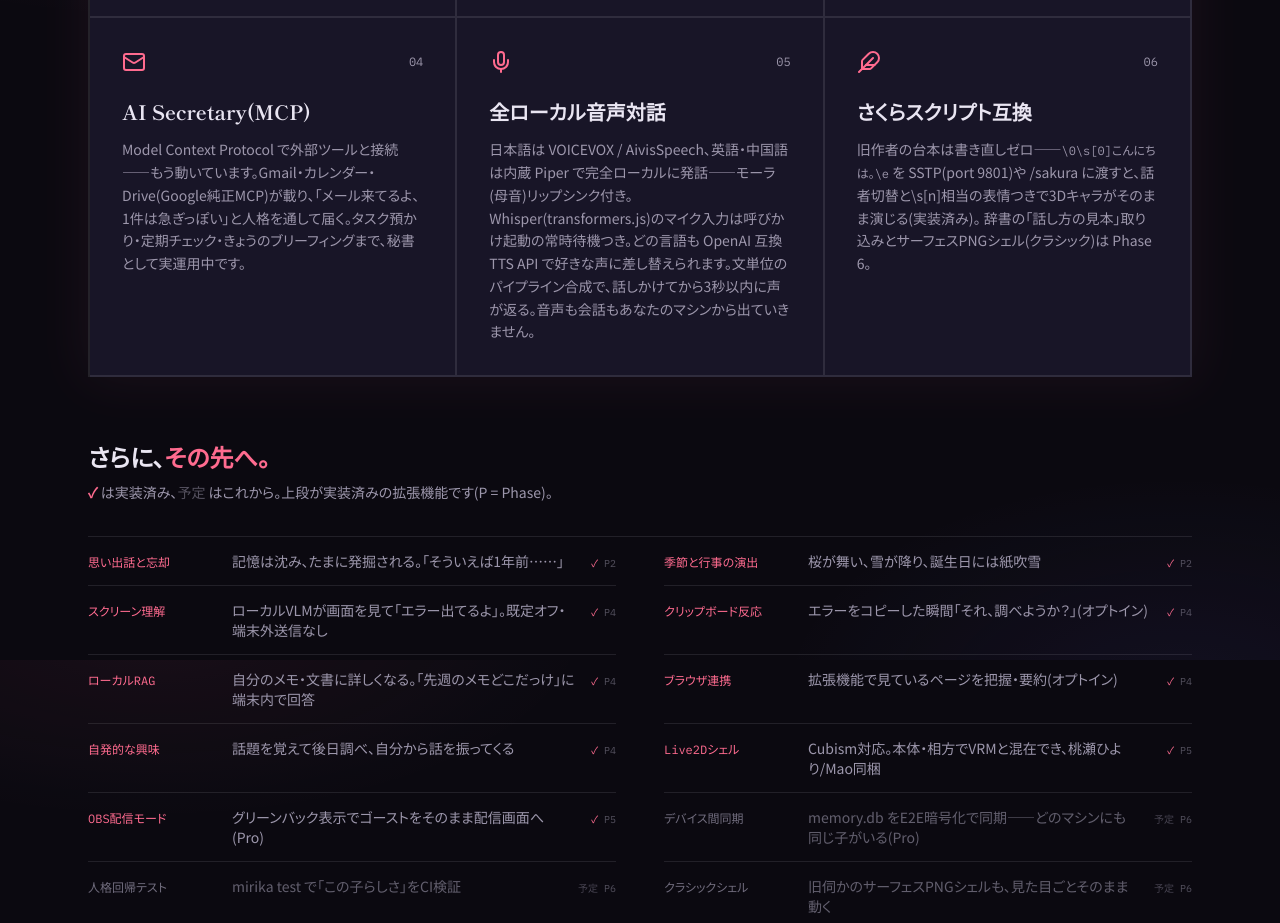
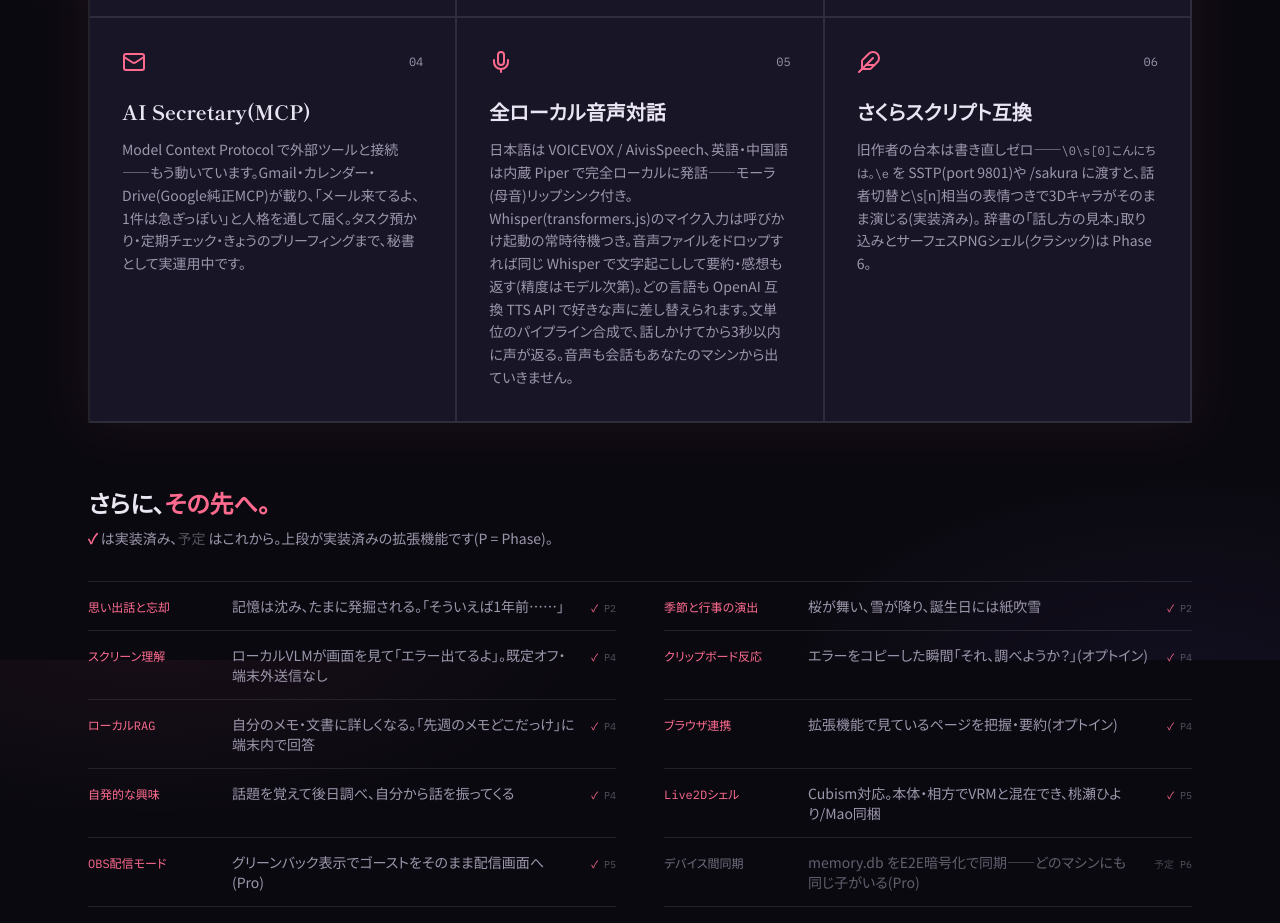
Before and after one commit to emerauda/mirika-web, a React (Vite) app: page / in a window 1280 px wide. Shown: the part 2540-3463 px from the top of the page. Built offline with nearby package versions, Linux system fonts and the light colour scheme.

Commit message:
Note the audio-file transcription on the voice card

```diff
--- a/src/components/Features.tsx
+++ b/src/components/Features.tsx
@@ -37,7 +37,7 @@ const FEATURES: Feature[] = [
     Icon: Mic,
     num: '05',
     title: '全ローカル音声対話',
-    desc: '日本語は VOICEVOX / AivisSpeech、英語・中国語は内蔵 Piper で完全ローカルに発話——モーラ(母音)リップシンク付き。Whisper(transformers.js)のマイク入力は呼びかけ起動の常時待機つき。どの言語も OpenAI 互換 TTS API で好きな声に差し替えられます。文単位のパイプライン合成で、話しかけてから3秒以内に声が返る。音声も会話もあなたのマシンから出ていきません。',
+    desc: '日本語は VOICEVOX / AivisSpeech、英語・中国語は内蔵 Piper で完全ローカルに発話——モーラ(母音)リップシンク付き。Whisper(transformers.js)のマイク入力は呼びかけ起動の常時待機つき。音声ファイルをドロップすれば同じ Whisper で文字起こしして要約・感想も返す(精度はモデル次第)。どの言語も OpenAI 互換 TTS API で好きな声に差し替えられます。文単位のパイプライン合成で、話しかけてから3秒以内に声が返る。音声も会話もあなたのマシンから出ていきません。',
   },
   {
     Icon: Feather,
```
